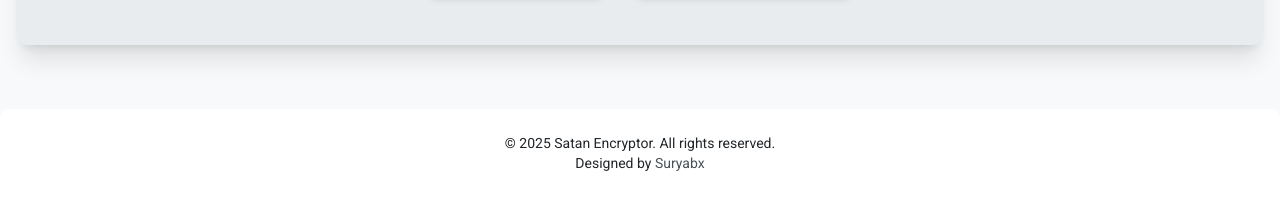
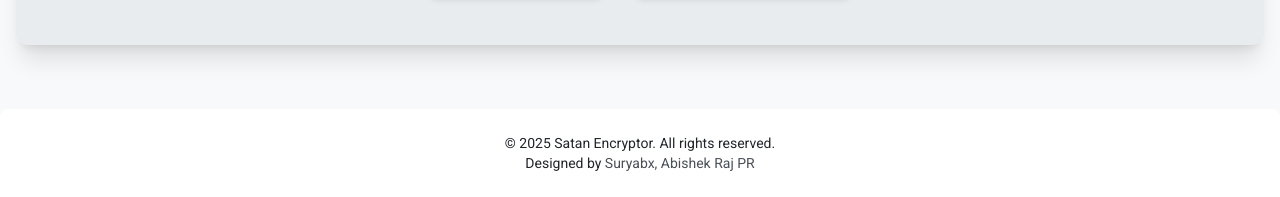
Before and after one commit to Suryabx/satan, a plain HTML site: page index.html in a window 1280 px wide. Shown: the part 1638-1835 px from the top of the page. Drawn offline with nearby package versions, Linux system fonts and the light colour scheme.

Commit message:
Update index.html

```diff
--- a/index.html
+++ b/index.html
@@ -311,7 +311,7 @@
 
     <footer class="bg-[var(--card-bg)] p-6 text-center text-[var(--text-color)] text-sm rounded-t-lg shadow-lg mt-8">
         <p>&copy; 2025 Satan Encryptor. All rights reserved.</p>
-        <p>Designed by <a href="https://github.com/Suryabx" target="_blank" class="text-[var(--accent-color)] hover:underline">Suryabx</a></p>
+        <p>Designed by <a href="https://github.com/Suryabx" target="_blank" class="text-[var(--accent-color)] hover:underline">Suryabx, Abishek Raj PR</a></p>
     </footer>
 
     <script>
```
